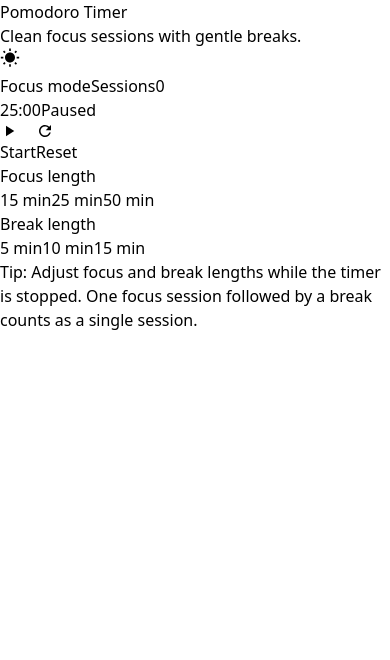
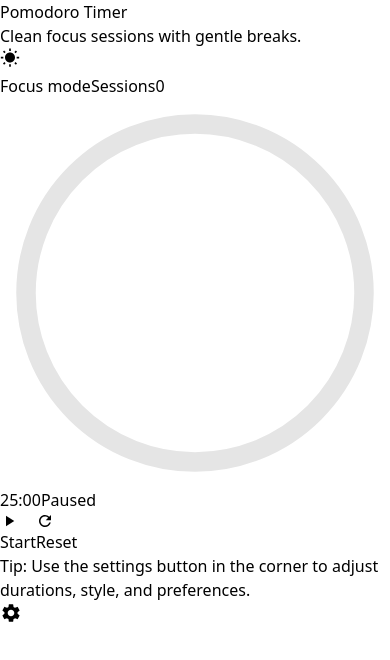
Before and after one commit to aliiexe/Pomodoro-Timer, a React (Vite) app: page / in a window 390 px wide. Shown: the top 660 px of the page. Built offline with nearby package versions, Linux system fonts and the light colour scheme.

Commit message:
complete change in the UI of the app, made it more modern and clean

```diff
--- a/src/Pomodoro.jsx
+++ b/src/Pomodoro.jsx
@@ -1,10 +1,19 @@
 import { useState, useEffect } from 'react';
-import { MdWbSunny, MdBrightness3, MdPlayArrow, MdPause, MdRefresh } from 'react-icons/md';
+import {
+  MdWbSunny,
+  MdBrightness3,
+  MdPlayArrow,
+  MdPause,
+  MdRefresh,
+  MdSettings,
+  MdClose,
+} from 'react-icons/md';
 
 const STORAGE_KEYS = {
   theme: 'pomodoro_theme',
   workDuration: 'pomodoro_work_duration',
   breakTime: 'pomodoro_break_time',
+  timerStyle: 'pomodoro_timer_style',
 };
 
 const getInitialTheme = () => {
@@ -30,15 +39,23 @@ const getInitialBreakTime = () => {
   return Number.isFinite(value) && value > 0 ? value : 5;
 };
 
+const getInitialTimerStyle = () => {
+  if (typeof window === 'undefined') return 'circle';
+  const stored = window.localStorage.getItem(STORAGE_KEYS.timerStyle);
+  return stored === 'pill' || stored === 'minimal' ? stored : 'circle';
+};
+
 const Pomodoro = () => {
   const [darkMode, setDarkMode] = useState(getInitialTheme);
   const [workDuration, setWorkDuration] = useState(getInitialWorkDuration); // in minutes
   const [breakTime, setBreakTime] = useState(getInitialBreakTime);
+  const [timerStyle, setTimerStyle] = useState(getInitialTimerStyle);
   const [minutes, setMinutes] = useState(workDuration);
   const [seconds, setSeconds] = useState(0);
   const [isActive, setIsActive] = useState(false);
   const [isBreak, setIsBreak] = useState(false);
   const [sessionsCompleted, setSessionsCompleted] = useState(0);
+  const [isSettingsOpen, setIsSettingsOpen] = useState(false);
 
   useEffect(() => {
     let interval;
@@ -105,6 +122,11 @@ const Pomodoro = () => {
     window.localStorage.setItem(STORAGE_KEYS.breakTime, String(breakTime));
   }, [breakTime]);
 
+  useEffect(() => {
+    if (typeof window === 'undefined') return;
+    window.localStorage.setItem(STORAGE_KEYS.timerStyle, timerStyle);
+  }, [timerStyle]);
+
   const toggleTimer = () => {
     setIsActive((prev) => !prev);
   };
@@ -137,9 +159,26 @@ const Pomodoro = () => {
   const formattedMinutes = String(minutes).padStart(2, '0');
   const formattedSeconds = String(seconds).padStart(2, '0');
 
+  const timerShapeClasses =
+    timerStyle === 'pill'
+      ? 'rounded-3xl w-full max-w-md h-44 md:h-48'
+      : timerStyle === 'minimal'
+        ? 'rounded-2xl w-full max-w-md h-32 md:h-36 border-none bg-transparent'
+        : 'rounded-full w-64 h-64 md:w-72 md:h-72';
+
+  const totalSeconds = (isBreak ? breakTime : workDuration) * 60;
+  const remainingSeconds = minutes * 60 + seconds;
+  const rawProgress =
+    totalSeconds > 0 ? (totalSeconds - remainingSeconds) / totalSeconds : 0;
+  const progress = Math.min(Math.max(rawProgress, 0), 1);
+  const circleRadius = 52;
+  const circleCircumference = 2 * Math.PI * circleRadius;
+  const circleOffset = circleCircumference * (1 - progress);
+  const progressColorHex = isBreak ? '#22c55e' : '#38bdf8';
+
   return (
     <div
-      className={`min-h-screen flex items-center justify-center px-4 py-10 md:py-16 transition-colors duration-500 ${
+      className={`relative min-h-screen flex items-center justify-center px-4 py-10 md:py-16 transition-colors duration-500 ${
         darkMode ? 'bg-neutral-950 text-neutral-50' : 'bg-neutral-50 text-neutral-900'
       }`}
     >
@@ -190,18 +229,55 @@ const Pomodoro = () => {
 
           <section className="flex flex-col items-center gap-5">
             <div
-              className={`flex flex-col items-center justify-center rounded-full border text-center transition-colors duration-500 ${
+              className={`relative flex flex-col items-center justify-center border text-center transition-colors duration-500 overflow-hidden ${timerShapeClasses} ${
                 darkMode
                   ? 'border-neutral-700 bg-neutral-900/90'
                   : 'border-neutral-200 bg-neutral-50'
-              } w-56 h-56 md:w-64 md:h-64`}
+              }`}
             >
+              {timerStyle === 'circle' && (
+                <svg
+                  className="absolute inset-0 w-full h-full -rotate-90"
+                  viewBox="0 0 120 120"
+                >
+                  <circle
+                    cx="60"
+                    cy="60"
+                    r={circleRadius}
+                    stroke={darkMode ? '#262626' : '#e5e5e5'}
+                    strokeWidth="6"
+                    fill="none"
+                  />
+                  <circle
+                    cx="60"
+                    cy="60"
+                    r={circleRadius}
+                    stroke={progressColorHex}
+                    strokeWidth="6"
+                    fill="none"
+                    strokeDasharray={circleCircumference}
+                    strokeDashoffset={circleOffset}
+                    strokeLinecap="round"
+                  />
+                </svg>
+              )}
               <span className="text-5xl md:text-6xl font-mono tabular-nums tracking-tight">
                 {formattedMinutes}:{formattedSeconds}
               </span>
               <span className="mt-2 text-xs md:text-sm text-neutral-400">
                 {isActive ? 'Running' : 'Paused'}
               </span>
+              {timerStyle !== 'circle' && (
+                <div className="mt-3 w-3/4 h-1.5 rounded-full bg-neutral-800/40">
+                  <div
+                    className="h-full rounded-full transition-[width] duration-300 ease-linear"
+                    style={{
+                      width: `${progress * 100}%`,
+                      backgroundColor: progressColorHex,
+                    }}
+                  />
+                </div>
+              )}
             </div>
 
             <div className="flex flex-wrap items-center justify-center gap-3">
@@ -227,8 +303,51 @@ const Pomodoro = () => {
             </div>
           </section>
 
-          <section className="grid gap-4 md:grid-cols-2 text-xs md:text-sm">
-            <div>
+          <p className="text-[11px] md:text-xs text-neutral-500">
+            Tip: Use the settings button in the corner to adjust durations, style, and preferences.
+          </p>
+        </main>
+      </div>
+
+      {/* Settings button */}
+      <button
+        type="button"
+        onClick={() => setIsSettingsOpen(true)}
+        className={`fixed bottom-6 right-6 inline-flex items-center justify-center rounded-full p-3 shadow-md transition-colors duration-300 ${
+          darkMode
+            ? 'bg-neutral-900 border border-neutral-700 text-neutral-100 hover:bg-neutral-800'
+            : 'bg-white border border-neutral-200 text-neutral-700 hover:bg-neutral-100'
+        }`}
+        aria-label="Open settings"
+      >
+        <MdSettings size={22} />
+      </button>
+
+      {/* Settings modal */}
+      {isSettingsOpen && (
+        <div className="fixed inset-0 z-30 flex items-center justify-center bg-black/40 backdrop-blur-sm">
+          <div
+            className={`w-full max-w-lg rounded-2xl border shadow-xl px-5 py-4 md:px-6 md:py-5 ${
+              darkMode ? 'bg-neutral-900 border-neutral-700' : 'bg-white border-neutral-200'
+            }`}
+            role="dialog"
+            aria-modal="true"
+            aria-label="Timer settings"
+          >
+            <div className="flex items-center justify-between mb-4">
+              <h2 className="text-base md:text-lg font-semibold">Settings</h2>
+              <button
+                type="button"
+                onClick={() => setIsSettingsOpen(false)}
+                className="inline-flex items-center justify-center rounded-full p-1.5 text-neutral-500 hover:bg-neutral-100 hover:text-neutral-800 dark:hover:bg-neutral-800"
+                aria-label="Close settings"
+              >
+                <MdClose size={18} />
+              </button>
+            </div>
+
+            <div className="space-y-4 md:space-y-5 text-xs md:text-sm">
+              <section>
                 <p className="mb-2 font-medium text-neutral-400">Focus length</p>
                 <div className="flex flex-wrap gap-2">
                   {[15, 25, 50].map((duration) => (
@@ -249,9 +368,9 @@ const Pomodoro = () => {
                     </button>
                   ))}
                 </div>
-            </div>
+              </section>
 
-            <div>
+              <section>
                 <p className="mb-2 font-medium text-neutral-400">Break length</p>
                 <div className="flex flex-wrap gap-2">
                   {[5, 10, 15].map((time) => (
@@ -272,15 +391,37 @@ const Pomodoro = () => {
                     </button>
                   ))}
                 </div>
+              </section>
+
+              <section>
+                <p className="mb-2 font-medium text-neutral-400">Timer style</p>
+                <div className="flex flex-wrap gap-2">
+                  {[
+                    { id: 'circle', label: 'Circle' },
+                    { id: 'pill', label: 'Pill card' },
+                    { id: 'minimal', label: 'Minimal' },
+                  ].map((option) => (
+                    <button
+                      key={option.id}
+                      type="button"
+                      onClick={() => setTimerStyle(option.id)}
+                      className={`flex-1 rounded-full px-3.5 py-2.5 font-medium border transition-colors duration-200 ${
+                        timerStyle === option.id
+                          ? 'bg-neutral-100 text-neutral-900 border-neutral-300'
+                          : darkMode
+                          ? 'bg-neutral-900 border-neutral-700 text-neutral-200 hover:bg-neutral-800'
+                          : 'bg-white border-neutral-200 text-neutral-700 hover:bg-neutral-50'
+                      }`}
+                    >
+                      {option.label}
+                    </button>
+                  ))}
                 </div>
               </section>
-
-          <p className="text-[11px] md:text-xs text-neutral-500">
-            Tip: Adjust focus and break lengths while the timer is stopped. One focus session followed
-            by a break counts as a single session.
-          </p>
-        </main>
             </div>
+          </div>
+        </div>
+      )}
     </div>
   );
 };
```
Lines whose indentation alone changed are shown as unchanged.
